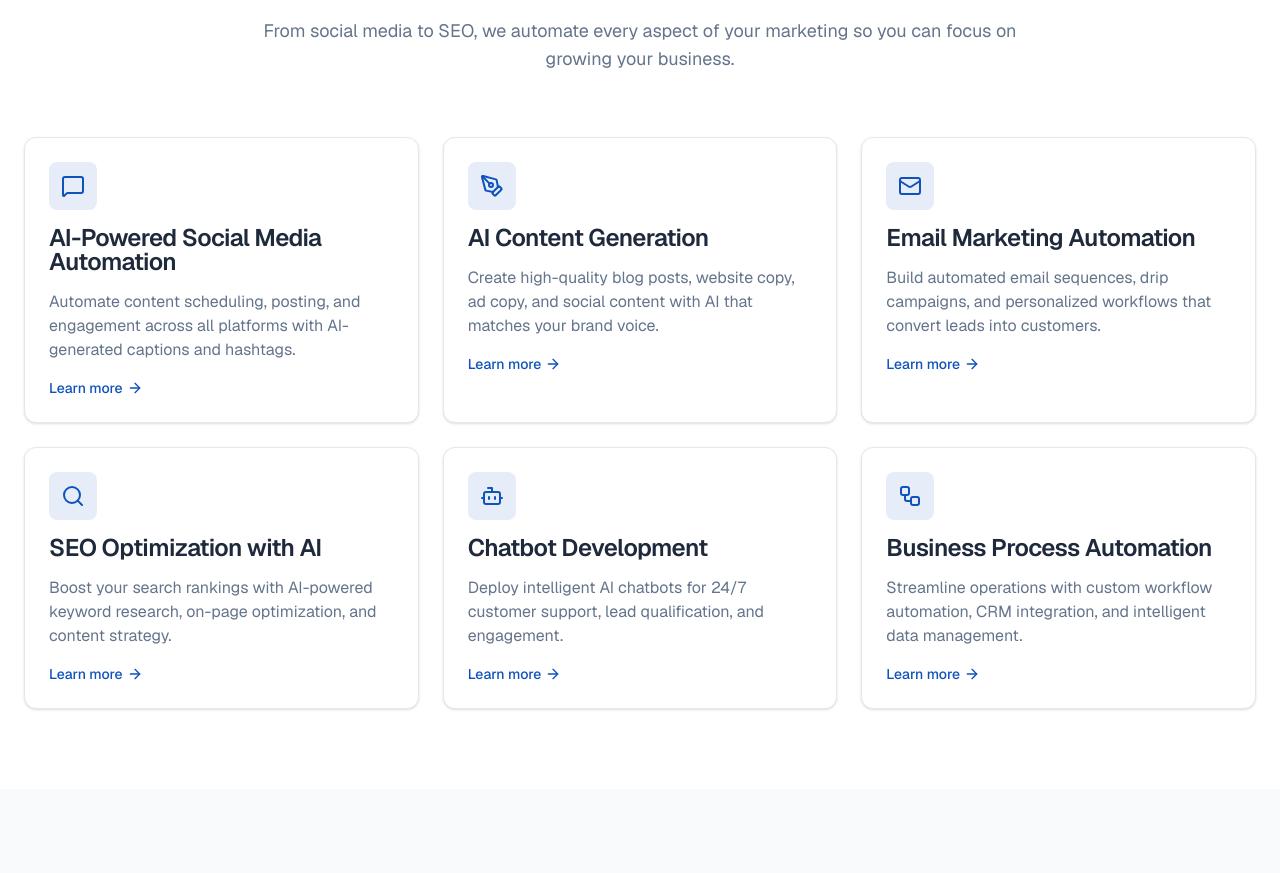
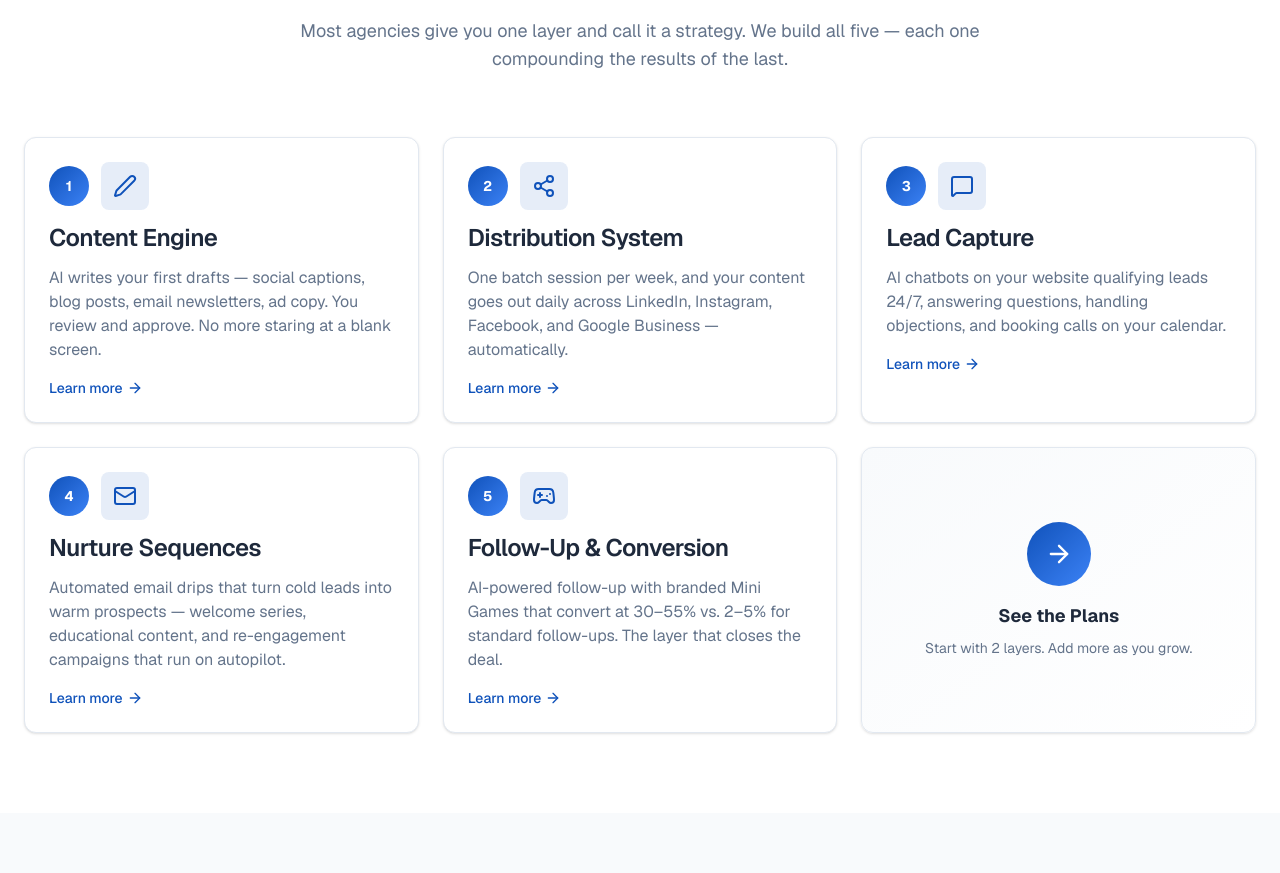
Before and after one commit to tfletch5/braggly, a Next.js app: page / in a window 1280 px wide. Shown: the part 1020-1893 px from the top of the page. Built offline with nearby package versions, Linux system fonts and the light colour scheme; no server answers.

Commit message:
Restructure ServicesOverview around the 5 layers

```diff
--- a/components/sections/ServicesOverview.tsx
+++ b/components/sections/ServicesOverview.tsx
@@ -1,58 +1,54 @@
 import Link from "next/link";
 import { Card, CardContent, CardDescription, CardHeader, CardTitle } from "@/components/ui/card";
 import {
-  Bot,
+  Pen,
+  Share2,
+  MessageSquare,
   Mail,
-  MessageSquare,
-  PenTool,
-  Search,
-  Target,
-  Workflow,
-  ArrowRight
+  Gamepad2,
+  ArrowRight,
 } from "lucide-react";
 
-const services = [
+const layers = [
   {
-    icon: MessageSquare,
-    title: "AI-Powered Social Media Automation",
-    description: "Automate content scheduling, posting, and engagement across all platforms with AI-generated captions and hashtags.",
-    href: "/services#social-media",
+    number: 1,
+    icon: Pen,
+    title: "Content Engine",
+    description:
+      "AI writes your first drafts — social captions, blog posts, email newsletters, ad copy. You review and approve. No more staring at a blank screen.",
+    href: "/services#content-engine",
   },
   {
-    icon: PenTool,
-    title: "AI Content Generation",
-    description: "Create high-quality blog posts, website copy, ad copy, and social content with AI that matches your brand voice.",
-    href: "/services#content-generation",
+    number: 2,
+    icon: Share2,
+    title: "Distribution System",
+    description:
+      "One batch session per week, and your content goes out daily across LinkedIn, Instagram, Facebook, and Google Business — automatically.",
+    href: "/services#distribution-system",
   },
   {
-    icon: Mail,
-    title: "Email Marketing Automation",
-    description: "Build automated email sequences, drip campaigns, and personalized workflows that convert leads into customers.",
-    href: "/services#email-marketing",
+    number: 3,
+    icon: MessageSquare,
+    title: "Lead Capture",
+    description:
+      "AI chatbots on your website qualifying leads 24/7, answering questions, handling objections, and booking calls on your calendar.",
+    href: "/services#lead-capture",
   },
   {
-    icon: Search,
-    title: "SEO Optimization with AI",
-    description: "Boost your search rankings with AI-powered keyword research, on-page optimization, and content strategy.",
-    href: "/services#seo",
+    number: 4,
+    icon: Mail,
+    title: "Nurture Sequences",
+    description:
+      "Automated email drips that turn cold leads into warm prospects — welcome series, educational content, and re-engagement campaigns that run on autopilot.",
+    href: "/services#nurture-sequences",
   },
   {
-    icon: Bot,
-    title: "Chatbot Development",
-    description: "Deploy intelligent AI chatbots for 24/7 customer support, lead qualification, and engagement.",
-    href: "/services#chatbot",
-  },
-  // {
-  //   icon: Target,
-  //   title: "Ad Campaign Automation",
-  //   description: "Maximize ROI with automated Google, Facebook, and LinkedIn ad campaigns powered by AI optimization.",
-  //   href: "/services#ad-campaigns",
-  // },
-  {
-    icon: Workflow,
-    title: "Business Process Automation",
-    description: "Streamline operations with custom workflow automation, CRM integration, and intelligent data management.",
-    href: "/services#business-automation",
+    number: 5,
+    icon: Gamepad2,
+    title: "Follow-Up & Conversion",
+    description:
+      "AI-powered follow-up with branded Mini Games that convert at 30–55% vs. 2–5% for standard follow-ups. The layer that closes the deal.",
+    href: "/services#follow-up-conversion",
   },
 ];
 
@@ -63,35 +59,41 @@ export default function ServicesOverview() {
         {/* Section Header */}
         <div className="mx-auto max-w-3xl text-center mb-16">
           <h2 className="text-3xl font-bold tracking-tight text-[var(--text-primary)] sm:text-4xl lg:text-5xl mb-4">
-            Comprehensive AI-Powered Services
+            The 5 Layers Every Business Needs
           </h2>
           <p className="text-lg text-[var(--text-secondary)]">
-            From social media to SEO, we automate every aspect of your marketing so you can focus on growing your business.
+            Most agencies give you one layer and call it a strategy. We build all
+            five — each one compounding the results of the last.
           </p>
         </div>
 
-        {/* Services Grid */}
+        {/* 5-Layer Grid */}
         <div className="grid gap-6 md:grid-cols-2 lg:grid-cols-3">
-          {services.map((service) => {
-            const Icon = service.icon;
+          {layers.map((layer) => {
+            const Icon = layer.icon;
             return (
               <Link
-                key={service.title}
-                href={service.href}
+                key={layer.title}
+                href={layer.href}
                 className="group"
               >
                 <Card className="h-full transition-all hover:shadow-lg hover:border-[var(--primary)]">
                   <CardHeader>
-                    <div className="mb-4 flex h-12 w-12 items-center justify-center rounded-lg bg-[var(--primary)]/10 text-[var(--primary)] group-hover:bg-[var(--primary)] group-hover:text-white transition-colors">
-                      <Icon className="h-6 w-6" />
+                    <div className="mb-4 flex items-center gap-3">
+                      <div className="flex h-10 w-10 items-center justify-center rounded-full bg-gradient-to-br from-[#0F52BA] to-[#3B82F6] text-white text-sm font-bold">
+                        {layer.number}
+                      </div>
+                      <div className="flex h-12 w-12 items-center justify-center rounded-lg bg-[var(--primary)]/10 text-[var(--primary)] group-hover:bg-[var(--primary)] group-hover:text-white transition-colors">
+                        <Icon className="h-6 w-6" />
+                      </div>
                     </div>
                     <CardTitle className="group-hover:text-[var(--primary)] transition-colors">
-                      {service.title}
+                      {layer.title}
                     </CardTitle>
                   </CardHeader>
                   <CardContent>
                     <CardDescription className="text-base">
-                      {service.description}
+                      {layer.description}
                     </CardDescription>
                     <div className="mt-4 flex items-center text-sm font-medium text-[var(--primary)]">
                       Learn more
@@ -102,6 +104,23 @@ export default function ServicesOverview() {
               </Link>
             );
           })}
+
+          {/* "See all plans" card */}
+          <Link href="/pricing" className="group">
+            <Card className="h-full flex flex-col items-center justify-center text-center transition-all hover:shadow-lg hover:border-[var(--primary)] bg-gradient-to-br from-[var(--background-light)] to-white">
+              <CardContent className="py-8">
+                <div className="mb-4 mx-auto flex h-16 w-16 items-center justify-center rounded-full bg-gradient-to-br from-[#0F52BA] to-[#3B82F6] text-white">
+                  <ArrowRight className="h-7 w-7" />
+                </div>
+                <p className="text-lg font-bold text-[var(--text-primary)] group-hover:text-[var(--primary)] transition-colors mb-2">
+                  See the Plans
+                </p>
+                <p className="text-sm text-[var(--text-secondary)]">
+                  Start with 2 layers. Add more as you grow.
+                </p>
+              </CardContent>
+            </Card>
+          </Link>
         </div>
       </div>
     </section>
```
